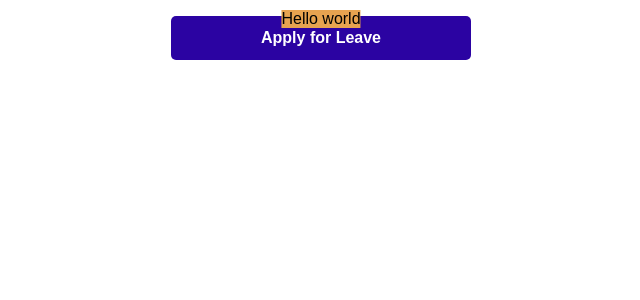
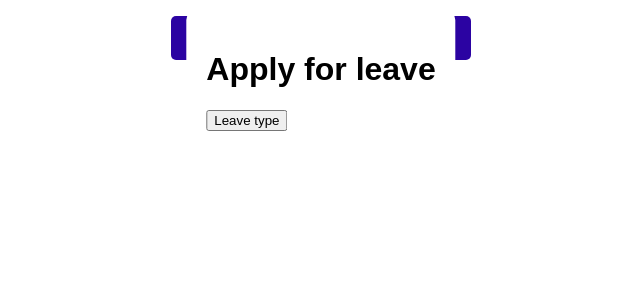
Before and after one commit to sayyeda-16/wouessi-ems-frontend, a React (Create React App) app: page /leaves in a window 1280 px wide. Both pictures are taken after a click on the button "Apply for Leave". Shown: the top 300 px of the page, without its empty margins (319-959 px from the left). Built offline with nearby package versions, Linux system fonts and the light colour scheme.

Commit message:
MomentoSad

```diff
--- /dev/null
+++ b/src/components/common/DropDown.jsx
@@ -0,0 +1,43 @@
+import PropTypes from "prop-types";
+import React, { useState } from "react";
+import "../../styles/components/Dropdown.css";
+
+const Dropdown = ({ type = "button", text, onClick, className = "", disabled, options = [] }) => {
+    const [isOpen, setIsOpen] = useState(false);
+
+    const toggleDropdown = () => {
+        if (!disabled) {
+            setIsOpen(!isOpen);
+        }
+    };
+
+    return (
+        <div className={`dropdown ${className}`}>
+            <button type={type} className="dropdown-button" onClick={toggleDropdown} disabled={disabled}>
+                {text}
+            </button>
+            {isOpen && (
+                <ul className="dropdown-menu">
+                    {options.map((option, index) => (
+                        <li key={index} className="dropdown-item" onClick={() => console.log(option)}>
+                            {option}
+                        </li>
+                    ))}
+                </ul>
+            )}
+        </div>
+    );
+};
+
+// Update propTypes to accept either an array of objects or an array of strings
+Dropdown.propTypes = {
+    type: PropTypes.string,
+    text: PropTypes.string.isRequired,
+    onClick: PropTypes.func,
+    className: PropTypes.string,
+    disabled: PropTypes.bool,
+    options: PropTypes.array.isRequired
+};
+
+
+export default Dropdown;
--- a/src/pages/Leaves/popUp.jsx
+++ b/src/pages/Leaves/popUp.jsx
@@ -1,6 +1,10 @@
 import React from "react";
-import './popUp.css'
-import { ToastContainer, Toast } from "react-bootstrap";
+import '../../styles/components/popUp.css'
+import Dropdown from "../../components/common/DropDown";
+import moment from 'moment';
+import { ToastContainer, Toast, Row, Col } from "react-bootstrap";
+
+const leaveTypes = ["Emergency leave", "Maternity leave", "Sick leave", "Vacation"]
 
 const PopUp = ({ show, onClose }) => {
   return (
@@ -8,7 +12,18 @@ const PopUp = ({ show, onClose }) => {
       position="top-center"
       className="custom-toast-container p-3">
       <Toast onClose={onClose} show={show} delay={3000} autohide>
-        <Toast.Body>Hello world</Toast.Body>
+        <Toast.Body>
+          <div className="head">
+            <Row>
+              <Col xs={6}>
+                <h1>Apply for leave</h1>
+              </Col>
+              <Col xs={6}>
+                <Dropdown text="Leave type" options={leaveTypes} />
+              </Col>
+            </Row>
+          </div>
+        </Toast.Body>
       </Toast>
     </ToastContainer>
   );
--- a/src/pages/Leaves/popUp.css
+++ b/src/styles/components/popUp.css
@@ -4,5 +4,8 @@
     top: 10px;
     left: 50%;
     transform: translateX(-50%);
-    background-color: rgb(231, 163, 80);
+    background-color: white;
+    padding: 20px;
+    color: black;
+    border-radius: 10px;
 }
```
Also changed, not shown: src/styles/components/Dropdown.css (added).
